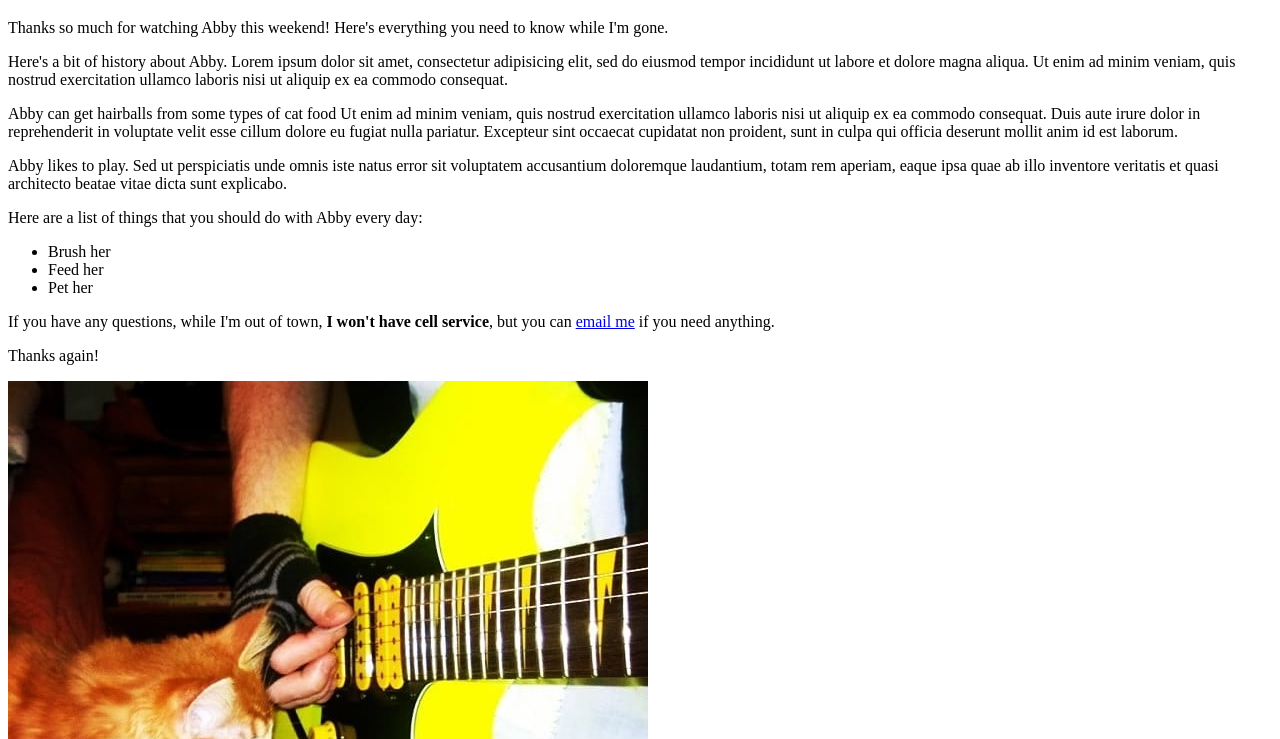
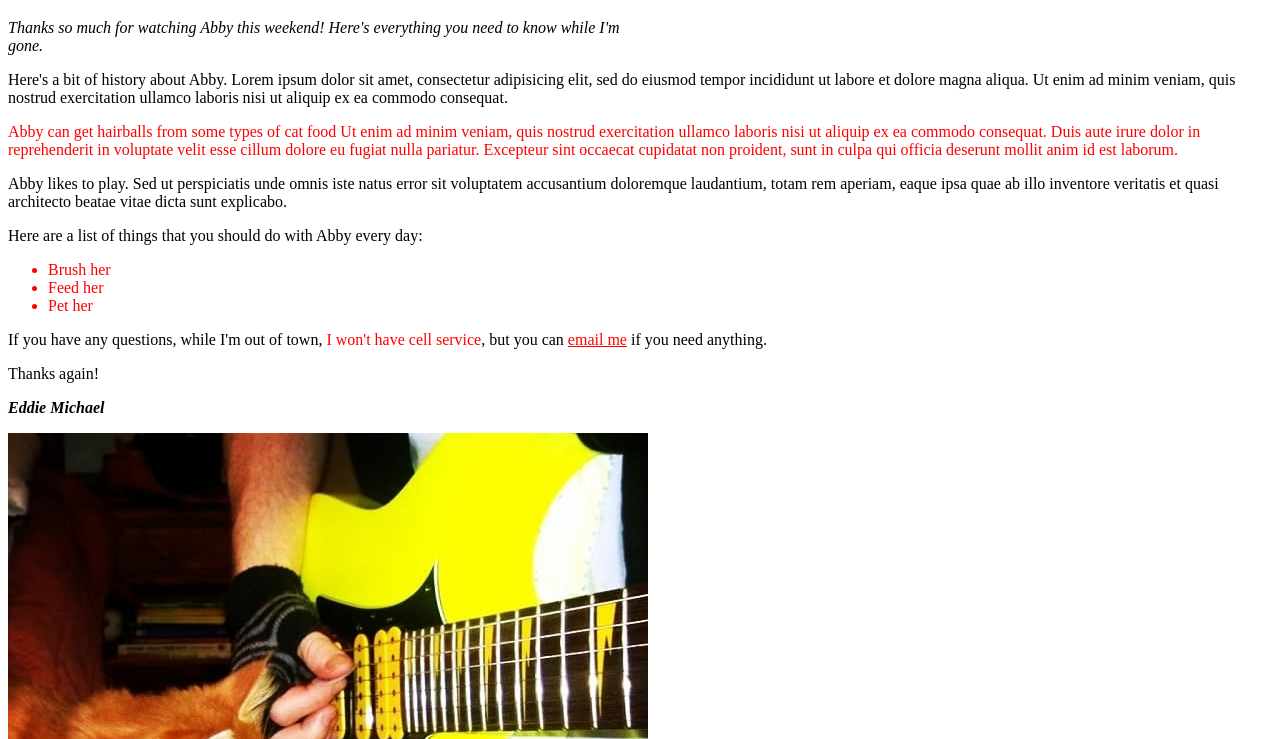
Before and after one commit to EddieMichael1983/classes, a plain HTML site: page index.html in a window 1280 px wide. Shown: the part 61-800 px from the top of the page. Drawn offline with Linux system fonts and the light colour scheme.

Commit message:
link stylesheet

```diff
--- a/index.html
+++ b/index.html
@@ -1,29 +1,36 @@
 <!DOCTYPE html>
 <html lang="en-US">
+<head>
+  <link href="css/styles.css" rel="stylesheet" type="text/css" media="all">
   <title>How to take care of Abby</title>
 </head>
 <body>
   <h1>Instructions for Abby's babysitter</h1>
 
-<p>Thanks so much for watching Abby this weekend! Here's everything you need to know while I'm gone.</p>
+  <p class="intro">Thanks so much for watching Abby this weekend! Here's everything you need to know while I'm gone.</p>
 
   <p>Here's a bit of history about Abby. Lorem ipsum dolor sit amet, consectetur adipisicing elit, sed do eiusmod tempor incididunt ut labore et dolore magna aliqua. Ut enim ad minim veniam, quis nostrud exercitation ullamco laboris nisi ut aliquip ex ea commodo consequat.</p>
 
-<p class="important">Abby can get hairballs from some types of cat food Ut enim ad minim veniam, quis nostrud exercitation ullamco laboris nisi ut aliquip ex ea commodo consequat. Duis aute irure dolor in reprehenderit in voluptate velit esse cillum dolore eu fugiat nulla pariatur. Excepteur sint occaecat cupidatat non proident, sunt in culpa qui officia deserunt mollit anim id est laborum.</p>
+  <div class="important">
+    <p>Abby can get hairballs from some types of cat food Ut enim ad minim veniam, quis nostrud exercitation ullamco laboris nisi ut aliquip ex ea commodo consequat. Duis aute irure dolor in reprehenderit in voluptate velit esse cillum dolore eu fugiat nulla pariatur. Excepteur sint occaecat cupidatat non proident, sunt in culpa qui officia deserunt mollit anim id est laborum.</p>
+  </div>
 
   <p>Abby likes to play. Sed ut perspiciatis unde omnis iste natus error sit voluptatem accusantium doloremque laudantium, totam rem aperiam, eaque ipsa quae ab illo inventore veritatis et quasi architecto beatae vitae dicta sunt explicabo.</p>
 
   <p>Here are a list of things that you should do with Abby every day:</p>
 
-<ul class="important">
+  <div class="important">
+    <ul>
       <li>Brush her</li>
       <li>Feed her</li>
       <li>Pet her</li>
     </ul>
+  </div>
 
-<p> If you have any questions, while I'm out of town, <strong class="important">I won't have cell service</strong>, but you can <a href="mailto:eddiemichael1983@gmail.com" class="important">email me</a> if you need anything.</p>
+  <p> If you have any questions, while I'm out of town, <span class="important">I won't have cell service</span>, but you can <a href="mailto:eddiemichael1983@gmail.com" class="important">email me</a> if you need anything.</p>
 
   <p>Thanks again!</p>
-<img src="img/abby.jpg">
+  <p class="author">Eddie Michael</p>
+  <img src="img/abby.jpg" alt="A kitten and a guitarist">
 </body>
 </html>
```
Lines whose indentation alone changed are shown as unchanged.
